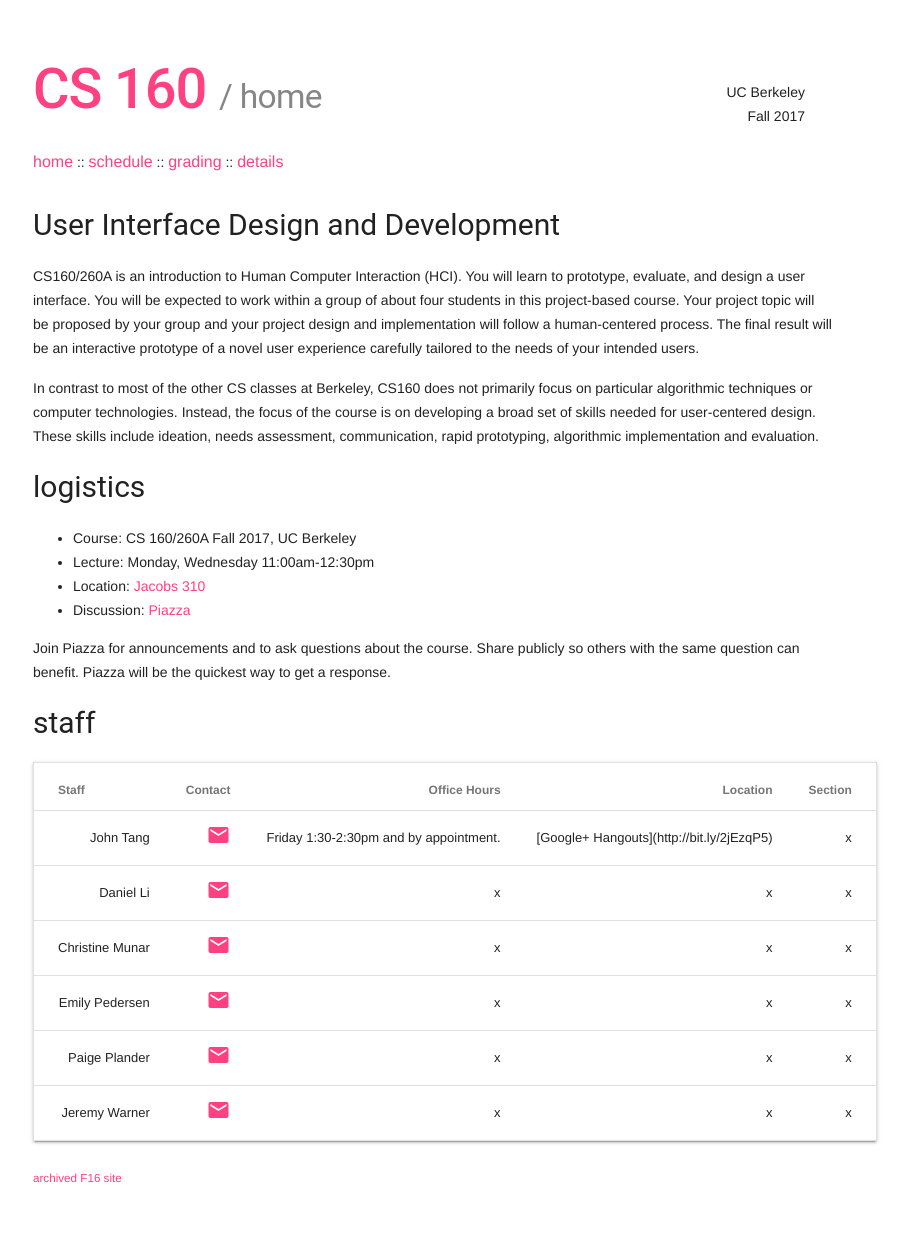
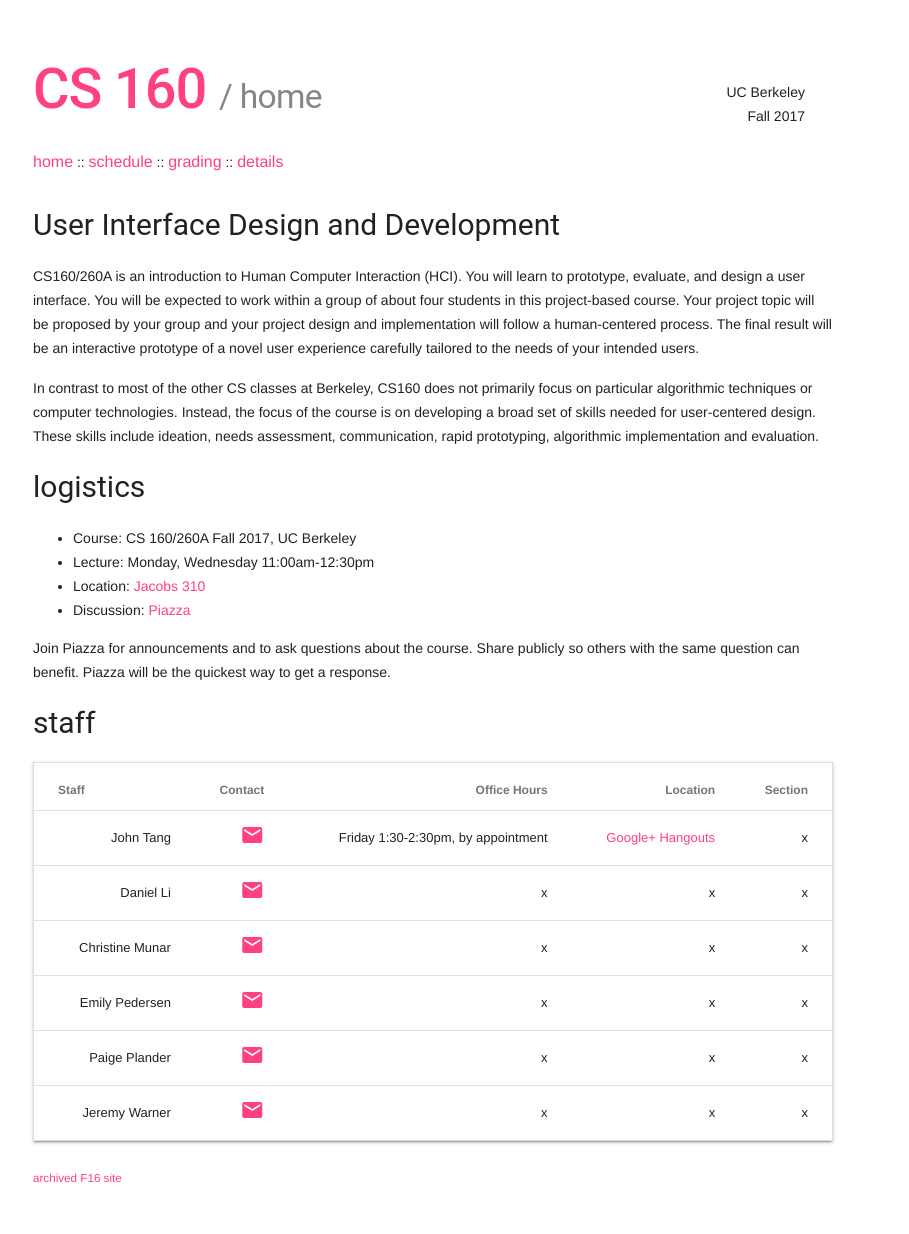
Before and after one commit to cs160-berkeley/website, a Jekyll site: the page built from index.md, in a window 1280 px wide. Shown: the whole page, without its empty margins (207-1116 px from the left). Built offline with Jekyll 4.4.1, drawn with Linux system fonts in a browser that asks for light colours.

Commit message:
render hangout link

```diff
--- a/_data/staff.yaml
+++ b/_data/staff.yaml
@@ -3,8 +3,8 @@
   mail: x
   site: x
   sect: x
-  ohour: Friday 1:30-2:30pm and by appointment.
-  olink: '[Google+ Hangouts](http://bit.ly/2jEzqP5)'
+  ohour: Friday 1:30-2:30pm, by appointment
+  olink: '<a href="http://bit.ly/2jEzqP5">Google+ Hangouts</a>'
 - name: Daniel Li
   mail: x
   site: x
@@ -31,7 +31,7 @@
   olink: x
 - name: Jeremy Warner
   mail: jeremy.warner@berkeley.edu
-  site: x
+  site: http://jeremywrnr.com
   sect: x
   ohour: x
   olink: x
```
